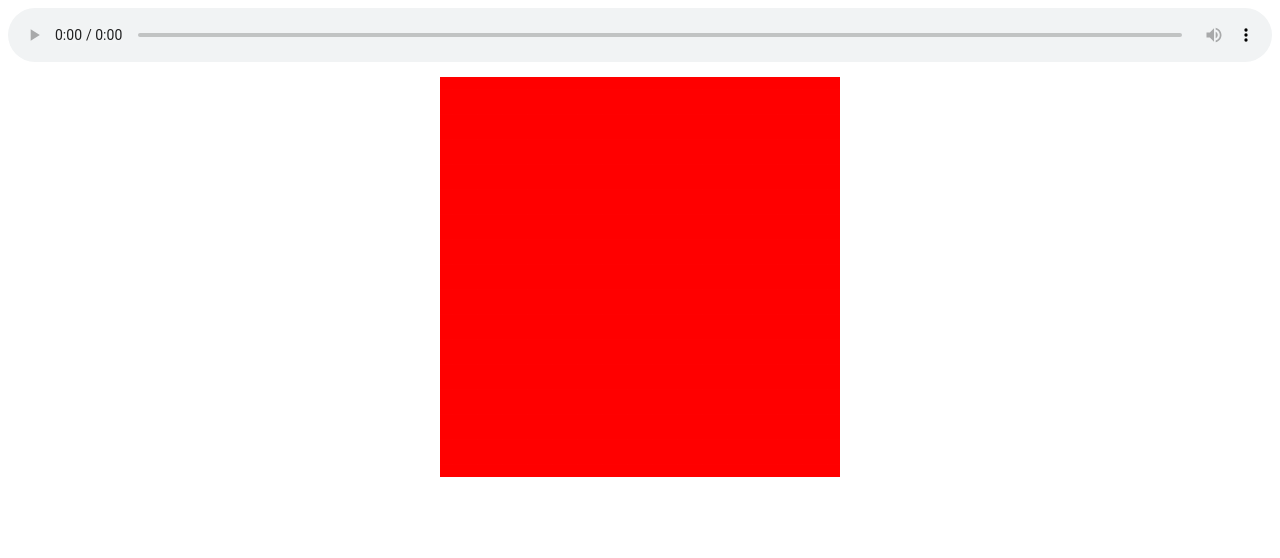
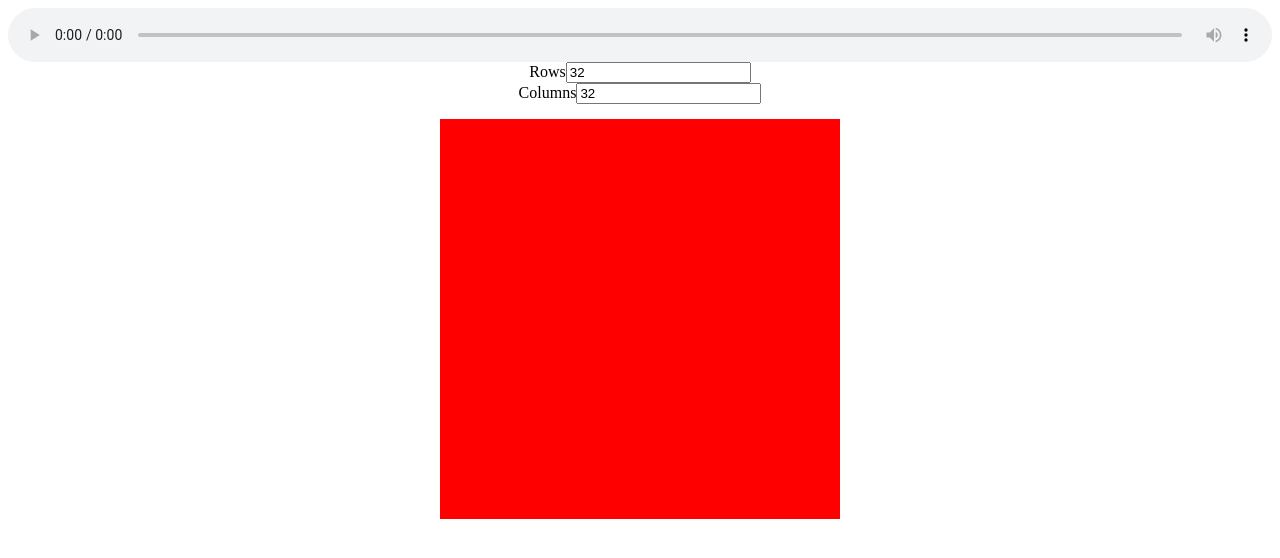
Before and after one commit to boslan/audio-visualization, a website: page index.html in a window 1280 px wide. Drawn offline with Linux system fonts and the light colour scheme.

Commit message:
Selectors for rows & columns

```diff
--- a/index.html
+++ b/index.html
@@ -27,6 +27,8 @@
         <audio controls="controls" crossorigin="anonymous">
             <source src="media.mp3">
         </audio>
+        <label>Rows<input id="rows" type="number"></label>
+        <label>Columns<input id="columns" type="number"></label>
         <canvas id="oscilloscope" height="400" width="400"></canvas>
     </div>
     <script src="main.js"></script>
--- a/main.js
+++ b/main.js
@@ -1,8 +1,9 @@
 (function () {
     const FFT_SIZE = 512;
-    const COLUMN_SIZE = 32;
-    const ROW_SIZE = 32;
-    const SQUAD_SIZE = 400 / COLUMN_SIZE;
+    let hostSize = 400;
+    let rowSize = 32;
+    let columnSize = 32;
+    let squadSize = hostSize / columnSize;
 
     // Init audio
     const myAudio = document.querySelector('audio');
@@ -13,13 +14,22 @@
     const bufferLength = analyser.frequencyBinCount;
     const dataArray = new Uint8Array(bufferLength);
 
-    const BUFFER_RATION = bufferLength / (COLUMN_SIZE * ROW_SIZE);
+    const BUFFER_RATION = bufferLength / (columnSize * rowSize);
 
     analyser.connect(audioCtx.destination);
     source.connect(analyser);
 
     const canvas = document.getElementById('oscilloscope');
     const canvasCtx = canvas.getContext('2d');
+
+    const rowsInput = document.querySelector('#rows');
+    const columnsInput = document.querySelector('#columns');
+
+    rowsInput.value = rowSize;
+    columnsInput.value = columnSize;
+
+    rowsInput.addEventListener('change', (e) => changeRows(e));
+    columnsInput.addEventListener('change', (e) => changeColumns(e));
 
     /**
      * render func
@@ -28,9 +38,9 @@
         requestAnimationFrame(draw);
         analyser.getByteFrequencyData(dataArray);
 
-        for (let row = 0; row < COLUMN_SIZE; row++) {
-            for (let column = 0; column < ROW_SIZE; column++) {
-                const indexFreq = Math.floor(row * column * BUFFER_RATION);
+        for (let row = 0; row < columnSize; row++) {
+            for (let column = 0; column < rowSize; column++) {
+                const indexFreq = Math.floor((row * column) * BUFFER_RATION);
                 const freq = dataArray[indexFreq];
                 drawFreqRect(row, column, freq);
             }
@@ -44,10 +54,10 @@
      * @param freq
      */
     function drawFreqRect(row, column, freq) {
-        const squadPosX = column * SQUAD_SIZE;
-        const squadPosY = row * SQUAD_SIZE;
+        const squadPosX = column * squadSize;
+        const squadPosY = row * squadSize;
         canvasCtx.fillStyle = getColorFreq(freq);
-        canvasCtx.fillRect(squadPosX, squadPosY, SQUAD_SIZE, SQUAD_SIZE);
+        canvasCtx.fillRect(squadPosX, squadPosY, squadSize, squadSize);
     }
 
     /**
@@ -73,4 +83,28 @@
 
     draw();
 
+    function changeRows({target}) {
+        const {value} = target;
+        if (value) {
+            rowSize = +value;
+            squadSize = getSquadSize(rowSize, columnSize, hostSize);
+            canvasCtx.clearRect(0, 0, hostSize, hostSize);
+        }
+    }
+
+    function changeColumns({target}) {
+        const {value} = target;
+        if (value) {
+            columnSize = +value;
+            squadSize = getSquadSize(rowSize, columnSize, hostSize);
+            canvasCtx.clearRect(0, 0, hostSize, hostSize);
+        }
+    }
+
+    function getSquadSize(r, c, h) {
+        const rs = h / r;
+        const cs = h /c;
+        return rs > cs ? rs : cs;
+    }
+
 }());
```
